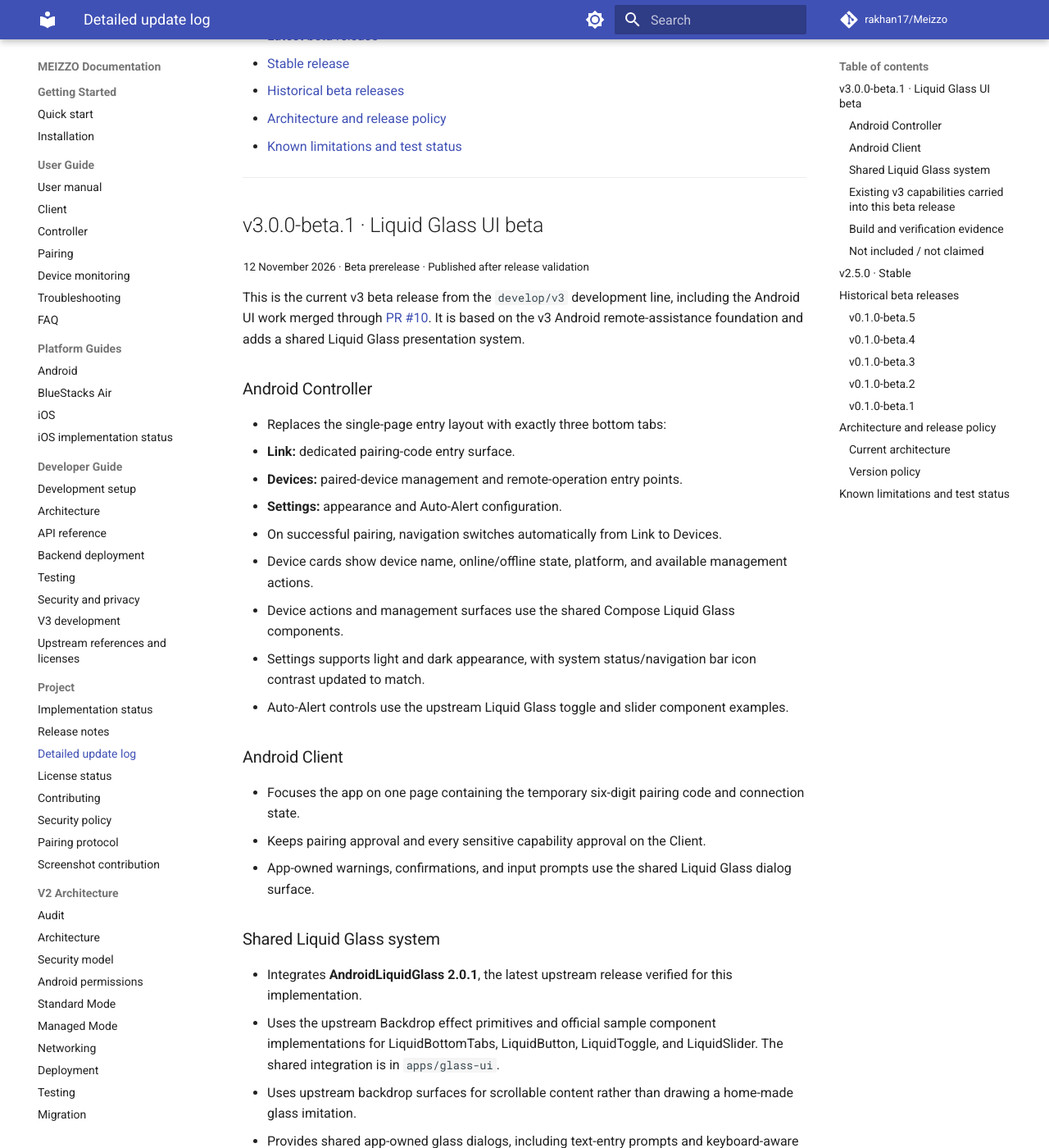
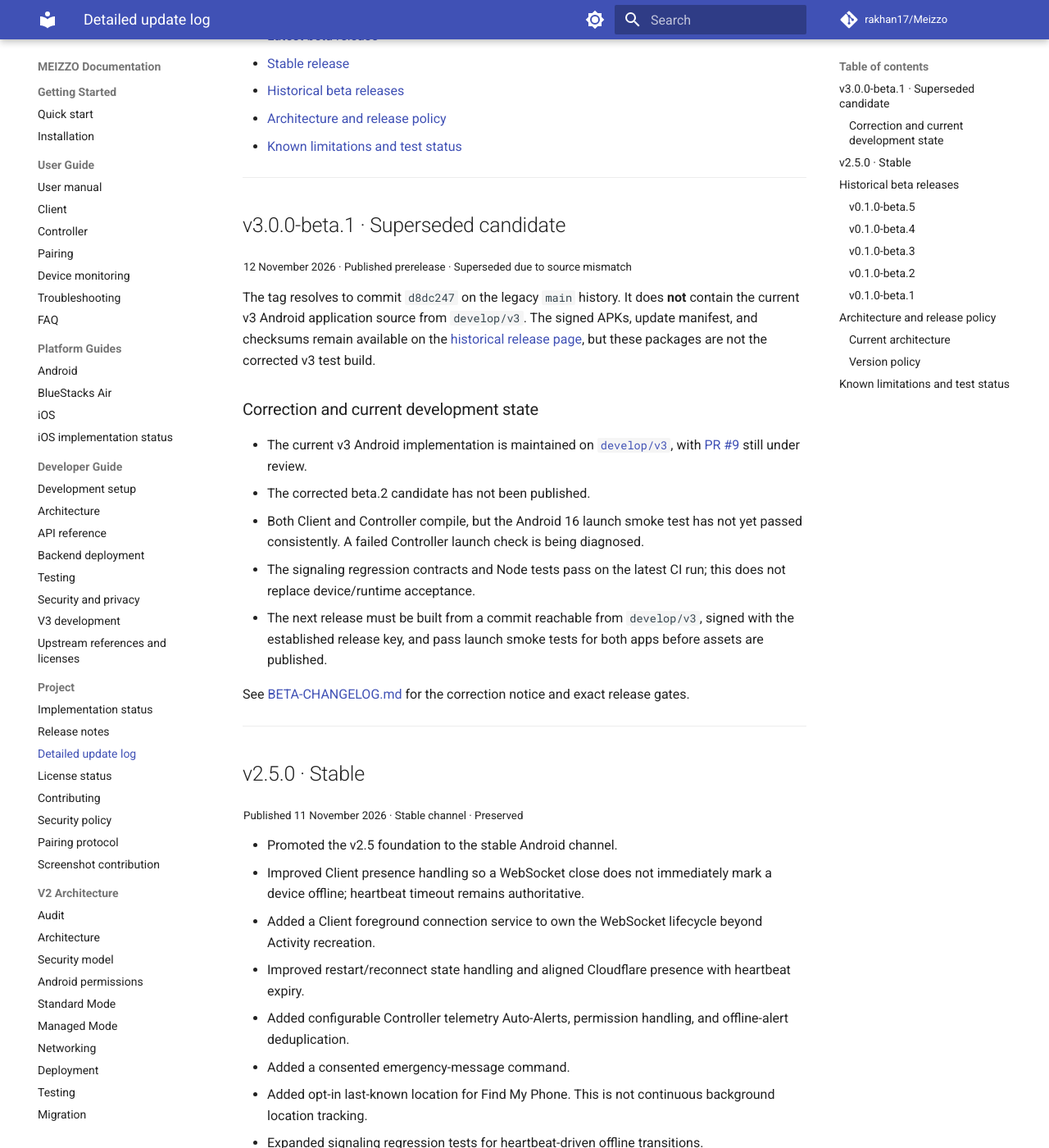
Before and after one commit to rakhan17/Meizzo, an MkDocs documentation site: the page built from docs/updates.md, in a window 1280 px wide and 1400 px high, scrolled down 334 px. Shown: the whole window at 82% size. Built offline with MkDocs 1.6.1 and Material for MkDocs 9.7.7, drawn with Linux system fonts in a browser that asks for light colours; comment, search, counter and statistics services are not loaded; some of the changed text lies outside the part shown.

Commit message:
docs: align update log with beta correction

```diff
--- a/docs/updates.md
+++ b/docs/updates.md
@@ -3,7 +3,8 @@
 > This is the detailed project update ledger. It records published releases separately from development candidates so that a CI build is never mistaken for a downloadable, signed release.
 >
 > **Stable channel:** `v2.5.0` (published, unchanged).
-> **Current beta line:** `v3.0.0-beta.1` (published signed prerelease; Client and Controller APKs, update manifest, and checksums are available).
+> **Published beta candidate:** `v3.0.0-beta.1` (superseded; built from `main`, not `develop/v3`).
+> **Corrected beta:** in development on `develop/v3`; no corrected download is published yet.
 
 - [Latest beta release](#v300-beta1--liquid-glass-ui-beta)
 - [Stable release](#v250--stable)
@@ -13,77 +14,21 @@
 
 ---
 
-## v3.0.0-beta.1 · Liquid Glass UI beta
+## v3.0.0-beta.1 · Superseded candidate
 
-<sub>12 November 2026 · Beta prerelease · Published after release validation</sub>
+<sub>12 November 2026 · Published prerelease · Superseded due to source mismatch</sub>
 
-This is the current v3 beta release from the `develop/v3` development line, including the Android UI work merged through [PR #10](https://github.com/rakhan17/Meizzo/pull/10). It is based on the v3 Android remote-assistance foundation and adds a shared Liquid Glass presentation system.
+The tag resolves to commit `d8dc247` on the legacy `main` history. It does **not** contain the current v3 Android application source from `develop/v3`. The signed APKs, update manifest, and checksums remain available on the [historical release page](https://github.com/rakhan17/Meizzo/releases/tag/v3.0.0-beta.1), but these packages are not the corrected v3 test build.
 
-### Android Controller
+### Correction and current development state
 
-- Replaces the single-page entry layout with exactly three bottom tabs:
-  - **Link:** dedicated pairing-code entry surface.
-  - **Devices:** paired-device management and remote-operation entry points.
-  - **Settings:** appearance and Auto-Alert configuration.
-- On successful pairing, navigation switches automatically from Link to Devices.
-- Device cards show device name, online/offline state, platform, and available management actions.
-- Device actions and management surfaces use the shared Compose Liquid Glass components.
-- Settings supports light and dark appearance, with system status/navigation bar icon contrast updated to match.
-- Auto-Alert controls use the upstream Liquid Glass toggle and slider component examples.
+- The current v3 Android implementation is maintained on [`develop/v3`](https://github.com/rakhan17/Meizzo/tree/develop/v3), with [PR #9](https://github.com/rakhan17/Meizzo/pull/9) still under review.
+- The corrected beta.2 candidate has not been published.
+- Both Client and Controller compile, but the Android 16 launch smoke test has not yet passed consistently. A failed Controller launch check is being diagnosed.
+- The signaling regression contracts and Node tests pass on the latest CI run; this does not replace device/runtime acceptance.
+- The next release must be built from a commit reachable from `develop/v3`, signed with the established release key, and pass launch smoke tests for both apps before assets are published.
 
-### Android Client
-
-- Focuses the app on one page containing the temporary six-digit pairing code and connection state.
-- Keeps pairing approval and every sensitive capability approval on the Client.
-- App-owned warnings, confirmations, and input prompts use the shared Liquid Glass dialog surface.
-
-### Shared Liquid Glass system
-
-- Integrates **AndroidLiquidGlass 2.0.1**, the latest upstream release verified for this implementation.
-- Uses the upstream Backdrop effect primitives and official sample component implementations for LiquidBottomTabs, LiquidButton, LiquidToggle, and LiquidSlider. The shared integration is in `apps/glass-ui`.
-- Uses upstream backdrop surfaces for scrollable content rather than drawing a home-made glass imitation.
-- Provides shared app-owned glass dialogs, including text-entry prompts and keyboard-aware dialog layout.
-- Keeps the upstream Apache-2.0 license and third-party notices with the copied/adapted sample source.
-- The design is iOS-inspired, but remains a native Android Compose application. It does not bundle Apple's proprietary SF Pro font or replace Android-owned system permission/document pickers.
-
-### Existing v3 capabilities carried into this beta release
-
-- Six-digit expiring pairing offers, explicit Client pairing approval, role-specific credentials, multi-device relationships, presence, telemetry, and revocation.
-- Session request/approval/rejection and participant-bound signaling for screen, camera, interaction, and files sessions.
-- Android MediaProjection screen-sharing prototype and Camera2 camera-streaming prototype over WebRTC.
-- Optional two-way microphone audio tracks, subject to RECORD_AUDIO permission and user action on each side.
-- Approved remote tap, swipe, long-press, trackpad scrolling, text insertion, selected keyboard commands, navigation, notification shade, Quick Settings, power menu, and lock actions through AccessibilityService.
-- Remote media volume and alarm commands.
-- Manually approved text clipboard read/write.
-- Client-granted Storage Access Framework folder browsing and supported folder/file management actions.
-- Bidirectional single/multi-file WebRTC DataChannel transfer with acknowledged chunks, bounded retries, SHA-256 verification, progress, cancellation, a 50 MiB per-file ceiling, and checkpoint/resume support where SAF providers preserve required access and append behavior.
-- Android foreground connection services, reconnect handling, and Android Keystore-backed local credential encryption.
-
-### Build and verification evidence
-
-The Liquid Glass implementation was first validated at candidate head `2fefef82b2b7c4b9d70823a86a5330c416402da9`. The beta release workflow [completed successfully](https://github.com/rakhan17/Meizzo/actions/runs/43152105482), rebuilding both apps as signed release APKs and validating package IDs, version metadata, signing certificates, SHA-256 hashes, and the updater manifest.
-
-- [Signed beta release workflow](https://github.com/rakhan17/Meizzo/actions/runs/43152105482): Client and Controller release APK signing, package/version/signing checks, checksums, manifest generation, and GitHub prerelease publication passed.
-- [MEIZZO CI](https://github.com/rakhan17/Meizzo/actions/runs/43144166641): Android Client debug APK, Android Controller debug APK, signaling tests/contracts, and pinned RustDesk source/license verification.
-- [MEIZZO iOS](https://github.com/rakhan17/Meizzo/actions/runs/43144166627): iOS Simulator workflow passed. This is not evidence of iOS Liquid Glass parity or physical-device distribution.
-- [Documentation](https://github.com/rakhan17/Meizzo/actions/runs/43144166568): Markdown link validation and strict MkDocs build passed.
-
-Debug APK artifacts are attached to the [MEIZZO CI run](https://github.com/rakhan17/Meizzo/actions/runs/43144166641):
-
-- `meizzo-client-debug`
-- `meizzo-controller-debug`
-
-The debug artifacts above are build evidence only. Public beta downloads are the separately signed APK assets attached to the [v3.0.0-beta.1 prerelease](https://github.com/rakhan17/Meizzo/releases/tag/v3.0.0-beta.1), together with the [update manifest](https://github.com/rakhan17/Meizzo/releases/download/v3.0.0-beta.1/MEIZZO-UPDATE.json) and [SHA-256 checksums](https://github.com/rakhan17/Meizzo/releases/download/v3.0.0-beta.1/SHA256SUMS.txt).
-
-The [Cloudflare Worker workflow](https://github.com/rakhan17/Meizzo/actions/runs/43153365784) passed Wrangler validation. Its production deploy step was skipped because `CLOUDFLARE_API_TOKEN` and `CLOUDFLARE_ACCOUNT_ID` are not configured in repository Actions secrets; the Worker code is therefore not claimed as newly deployed by this run.
-
-### Not included / not claimed
-
-- The RustDesk engine, Flutter bridge, or hbbs/hbbr server is not integrated into the MEIZZO runtime. The upstream source is pinned and license-checked only.
-- No TURN deployment or universal NAT traversal guarantee is claimed. The current Android builds use the existing MEIZZO signaling endpoint and STUN; TURN relay depends on the existing Worker secrets being configured.
-- Android-owned permission pickers, system document pickers, and OS installation confirmation remain native Android UI.
-- No iOS screen hosting, camera hosting, file transfer, or remote input parity is claimed.
-- No independent security audit or formal security certification is claimed.
+See [BETA-CHANGELOG.md](BETA-CHANGELOG.md) for the correction notice and exact release gates.
 
 ---
 
```
